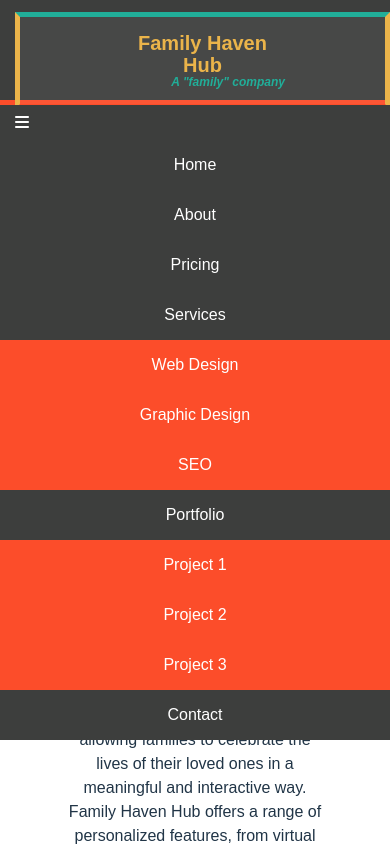
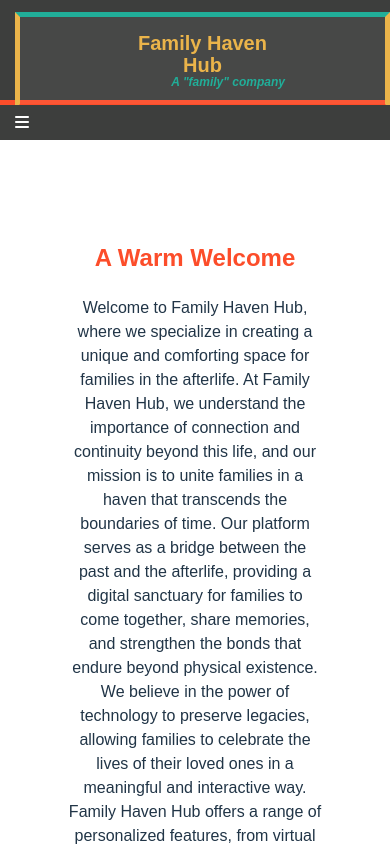
Before and after one commit to johnslw26/Reactplayground, a React (Vite) app in the folder playground/: page / in a window 390 px wide. Shown: the top 846 px of the page. Built offline with nearby package versions, Linux system fonts and the light colour scheme.

Commit message:
Fixed sub menus to work on click, everything is now collapsed till expanded

```diff
--- a/playground/src/App.css
+++ b/playground/src/App.css
@@ -362,6 +362,10 @@ header h1 {
 /*Mobile Nav Bar*/
 
 @media only screen and (max-width: 1080px) {
+  .mobile-nav-deactivated {
+    max-height: 0px !important;
+    overflow: hidden;
+  }
   .hamburger {
     line-height: 35px;
     display: block;
@@ -400,6 +404,11 @@ header h1 {
 
   nav ul li ul {
     display: block;
+  }
+
+  nav ul li:hover {
+    cursor: pointer;
+    filter: brightness(1.2);
   }
 
   nav ul li ul li {
--- a/playground/src/Header.tsx
+++ b/playground/src/Header.tsx
@@ -1,3 +1,4 @@
+import { useState } from "react";
 import Alert from "./components/Alert";
 
 interface HeaderProps {
@@ -6,6 +7,7 @@ interface HeaderProps {
 }
 
 function Header({ isAlertActive, onAlertStatusChanged }: HeaderProps) {
+  const [isHamburgerNavActive, setHamburgerNavActive] = useState(-1);
   return (
     <>
       <header>
@@ -15,48 +17,79 @@ function Header({ isAlertActive, onAlertStatusChanged }: HeaderProps) {
         </h1>
         <nav>
           <div className="hamburger">
-            <a onClick={() => {}} className="fa-solid fa-bars"></a>
+            <a
+              onClick={() => {
+                isHamburgerNavActive == 1
+                  ? setHamburgerNavActive(-1)
+                  : setHamburgerNavActive(1);
+              }}
+              className="fa-solid fa-bars"
+            ></a>
           </div>
-          <ul>
+          <ul
+            className={
+              isHamburgerNavActive >= 1 ? "" : "mobile-nav-deactivated"
+            }
+          >
             <li>
-              <a href="#">Home</a>
+              <a>Home</a>
             </li>
             <li>
-              <a href="#">About</a>
+              <a>About</a>
             </li>
             <li>
-              <a href="#">Pricing</a>
+              <a>Pricing</a>
             </li>
-            <li>
-              <a href="#">Services</a>
-              <ul>
+            <li
+              onClick={() => {
+                isHamburgerNavActive == 2
+                  ? setHamburgerNavActive(1)
+                  : setHamburgerNavActive(2);
+              }}
+            >
+              <a>Services</a>
+              <ul
+                className={
+                  isHamburgerNavActive == 2 ? "" : "mobile-nav-deactivated"
+                }
+              >
                 <li>
-                  <a href="#">Web Design</a>
+                  <a>Web Design</a>
                 </li>
                 <li>
-                  <a href="#">Graphic Design</a>
+                  <a>Graphic Design</a>
                 </li>
                 <li>
-                  <a href="#">SEO</a>
+                  <a>SEO</a>
+                </li>
+              </ul>
+            </li>
+            <li
+              onClick={() => {
+                isHamburgerNavActive == 3
+                  ? setHamburgerNavActive(1)
+                  : setHamburgerNavActive(3);
+              }}
+            >
+              <a>Portfolio</a>
+              <ul
+                className={
+                  isHamburgerNavActive == 3 ? "" : "mobile-nav-deactivated"
+                }
+              >
+                <li>
+                  <a>Project 1</a>
+                </li>
+                <li>
+                  <a>Project 2</a>
+                </li>
+                <li>
+                  <a>Project 3</a>
                 </li>
               </ul>
             </li>
             <li>
-              <a href="#">Portfolio</a>
-              <ul>
-                <li>
-                  <a href="#">Project 1</a>
-                </li>
-                <li>
-                  <a href="#">Project 2</a>
-                </li>
-                <li>
-                  <a href="#">Project 3</a>
-                </li>
-              </ul>
-            </li>
-            <li>
-              <a href="#">Contact</a>
+              <a>Contact</a>
             </li>
           </ul>
         </nav>
```
